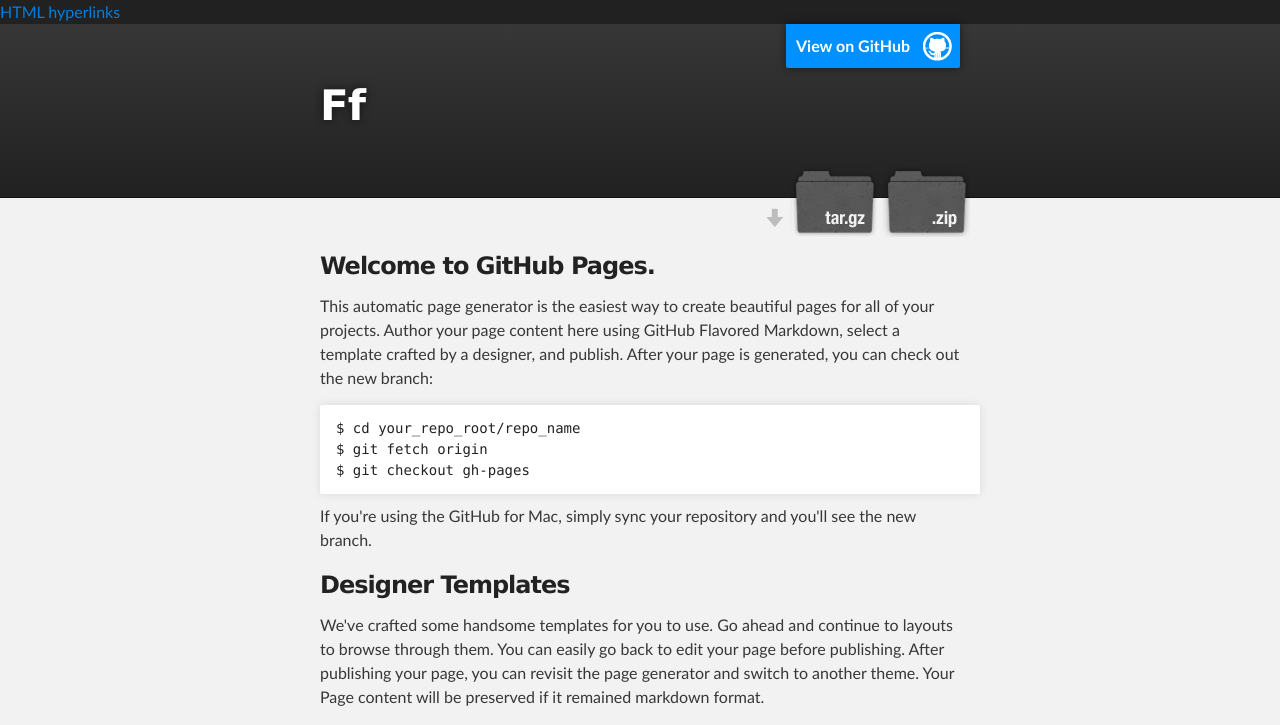
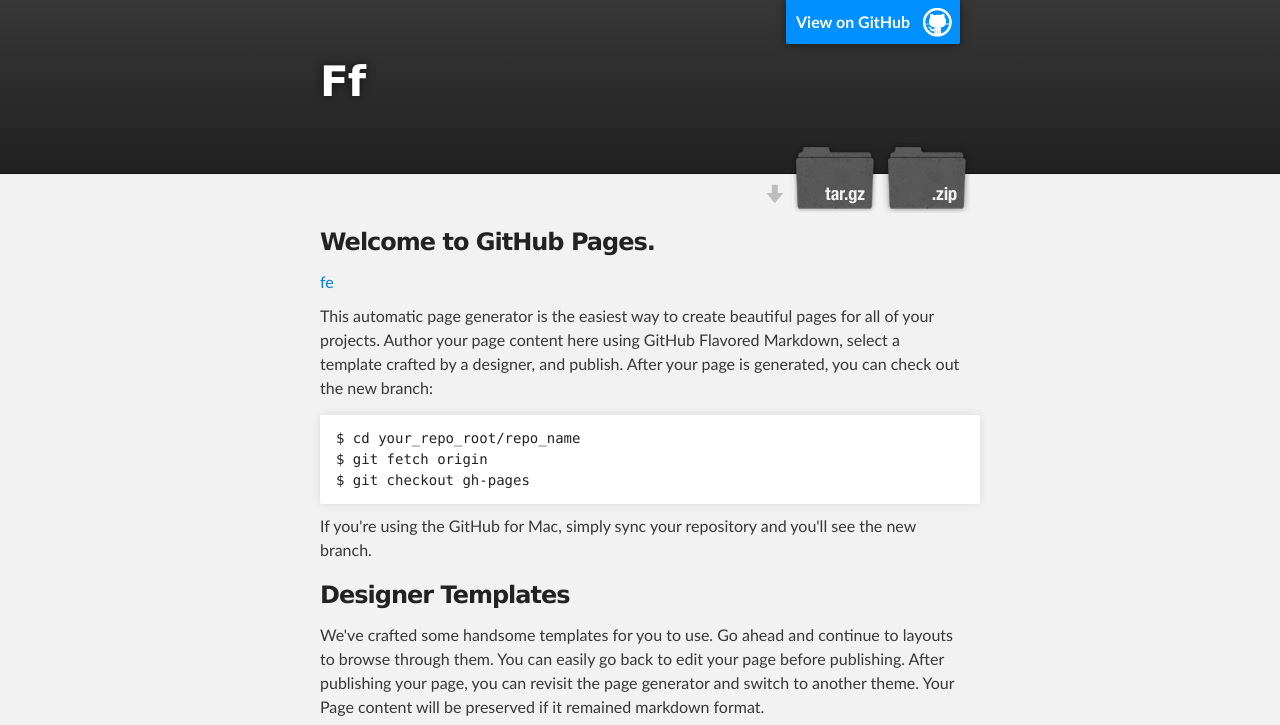
Before and after one commit to erikavanrijsbergen/ff, a plain HTML site: page index.html in a window 1280 px wide. Shown: the top 725 px of the page. Drawn offline with Linux system fonts and the light colour scheme.

Commit message:
Update index.html

```diff
--- a/index.html
+++ b/index.html
@@ -1,7 +1,6 @@
 <!DOCTYPE html>
 <html>
 
-<a href ="http://erikavanrijsbergen.github.io/fe">HTML hyperlinks</a>
 
   <head>
     <meta charset='utf-8' />
@@ -35,6 +34,7 @@
       <section id="main_content" class="inner">
         <h3>
 <a name="welcome-to-github-pages" class="anchor" href="#welcome-to-github-pages"><span class="octicon octicon-link"></span></a>Welcome to GitHub Pages.</h3>
+<a href ="http://erikavanrijsbergen.github.io/fe">fe</a>
 
 <p>This automatic page generator is the easiest way to create beautiful pages for all of your projects. Author your page content here using GitHub Flavored Markdown, select a template crafted by a designer, and publish. After your page is generated, you can check out the new branch:</p>
 
```
